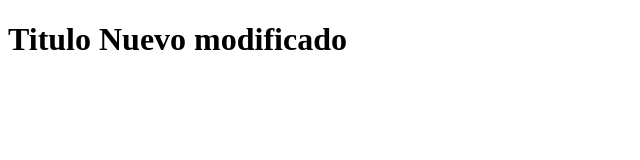
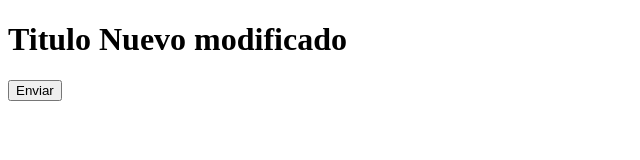
Before and after one commit to GabrielaGualtero/git-examplo, a plain HTML site: page index.html in a window 1280 px wide. Shown: the whole page, without its empty margins (0-640 px from the left). Drawn offline with Linux system fonts and the light colour scheme.

Commit message:
Se agrego boton y formulario

```diff
--- a/index.html
+++ b/index.html
@@ -8,5 +8,8 @@
 </head>
 <body>
     <h1>Titulo Nuevo modificado</h1>
+
+    <form action="#" method="get">
+        <input type="button" value="Enviar">
 </body>
 </html>
```
